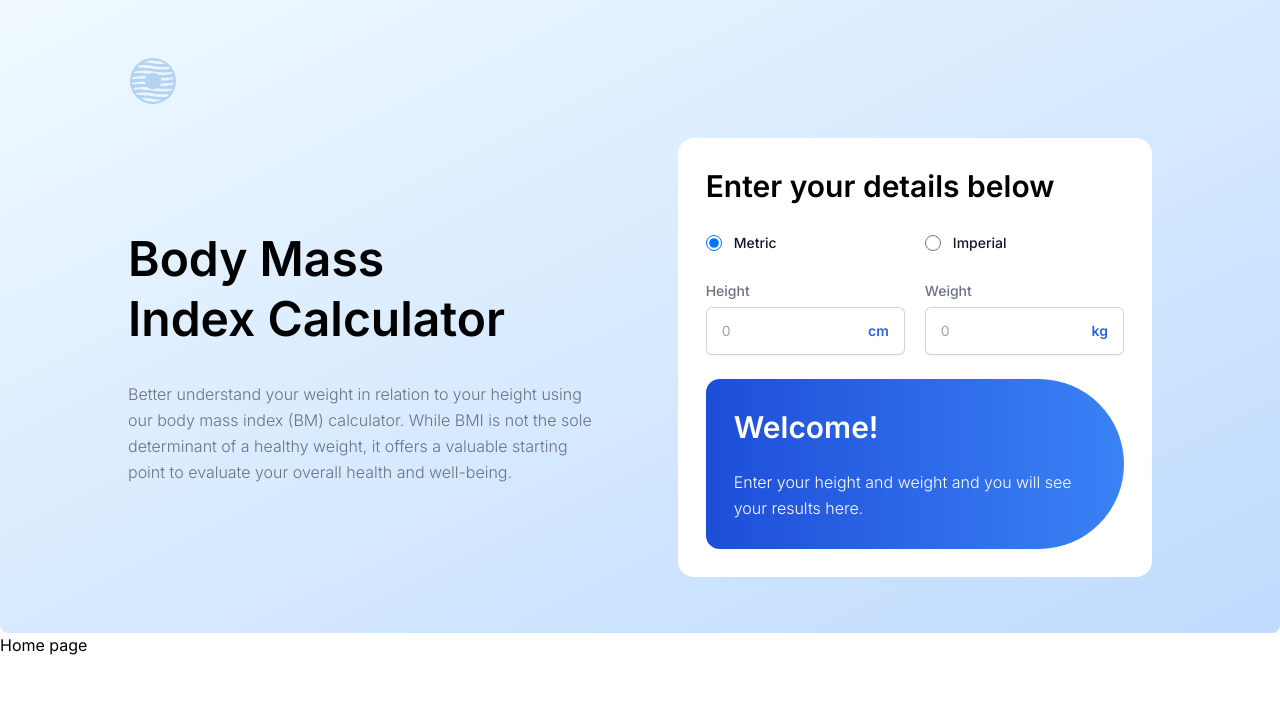
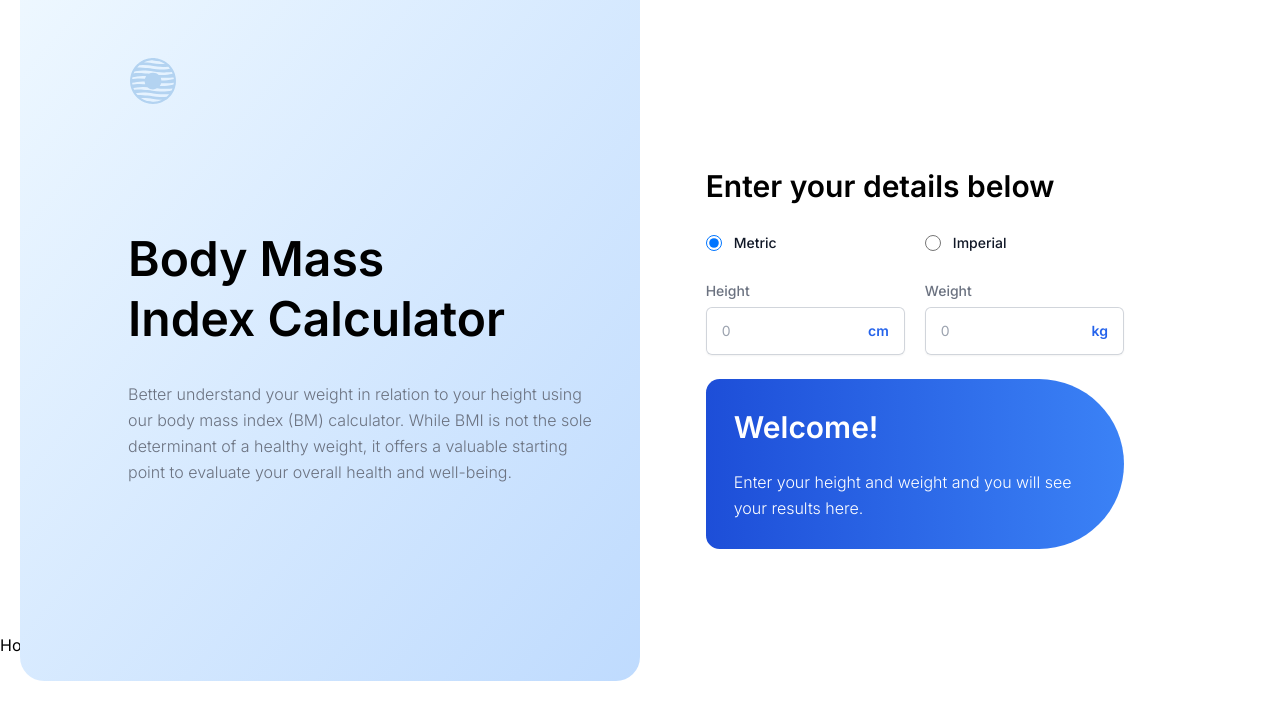
Before and after one commit to chungvuiloong/bmi_calculator, a Next.js app: page / in a window 1280 px wide. Shown: the top 720 px of the page. Built offline with nearby package versions, Linux system fonts and the light colour scheme.

Commit message:
Reformatted layout.

```diff
--- a/src/components/HeroBanner/index.tsx
+++ b/src/components/HeroBanner/index.tsx
@@ -93,9 +93,11 @@ function Bmi_calculator () {
 }
 export  const HeroBanner = () => {
     return (
-        <section>
-            <div className='py-14 bg-gradient-to-br from-sky-50 to-blue-200 lg:rounded-b-lg rounded-none'>
-                <div className='px-5 md:px-8 xl:px-32 '>
+        <section className='relative'>
+            <div className=' py-14  '>
+                <div className='absolute ml-5 -bottom-12 -top-20 left-0 right-1/2 bg-gradient-to-br from-sky-50 to-blue-200 lg:rounded-b-3xl rounded-none'>
+                </div>
+                <div className='relative px-5 md:px-8 xl:px-32 z-10'>
                     <div className='container mx-auto'>
                         <Image src={Blue_wavey_circle}
                             alt='Blue circle'
```
